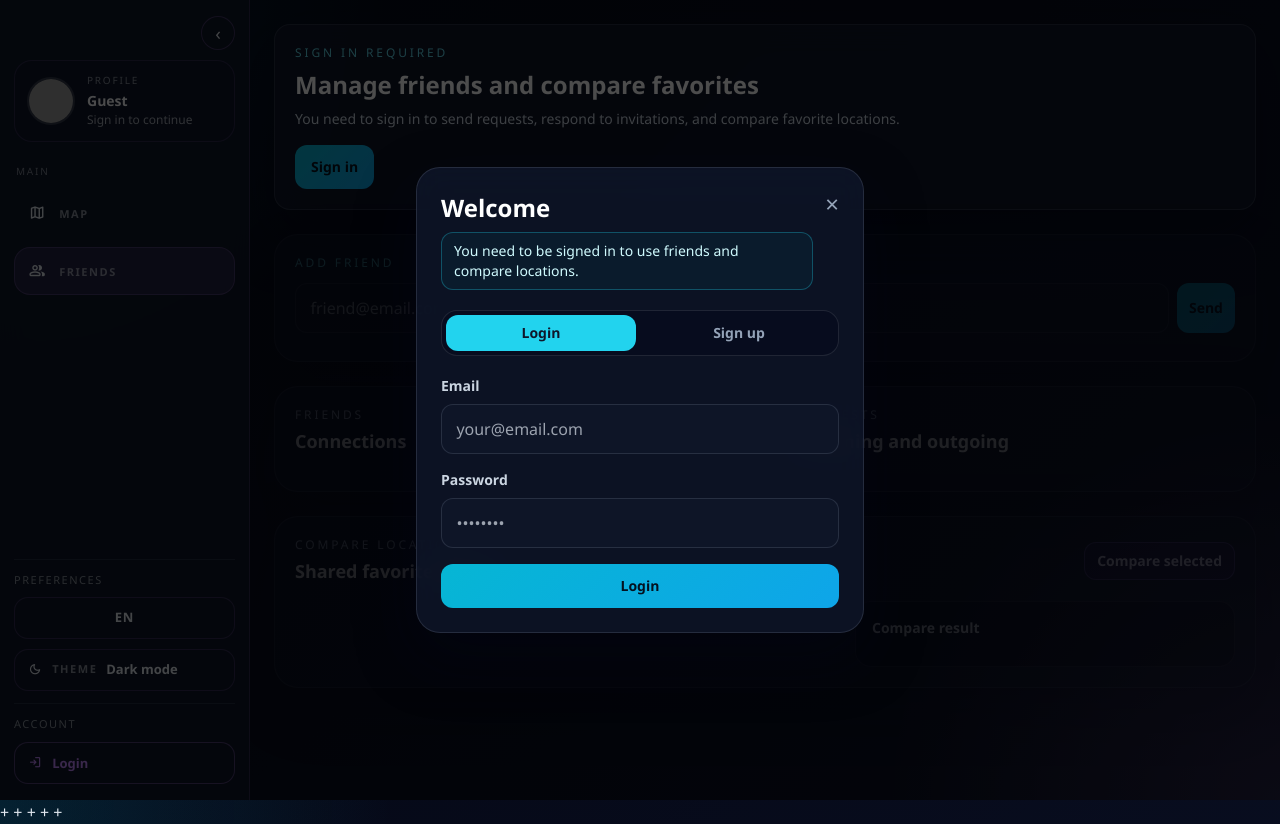
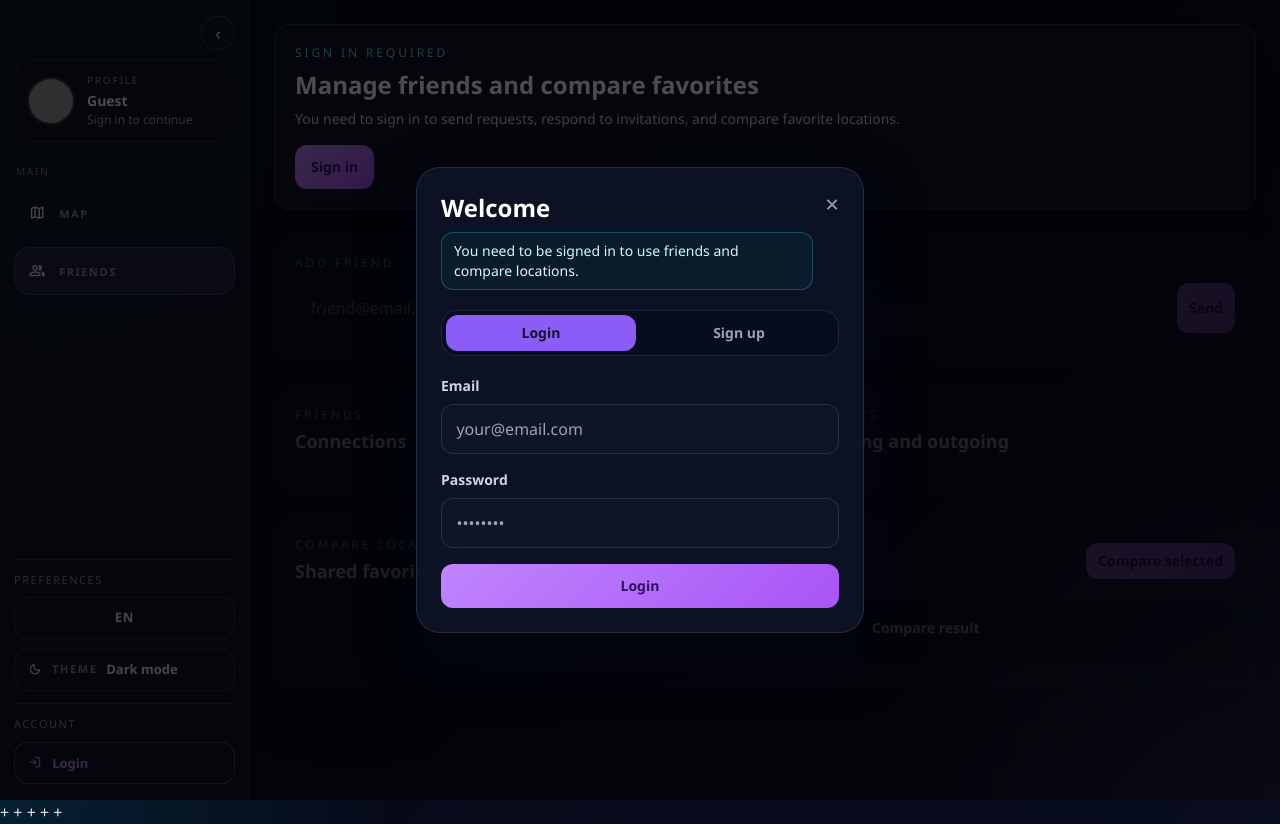
Before and after one commit to s4034563/DiDauDo_DMS4, a website: page friends.html in a window 1280 px wide. Drawn offline with nearby package versions, Linux system fonts and the light colour scheme; grey boxes are pictures that could not be loaded.

Commit message:
Match profile and friends buttons to purple accent

```diff
--- a/friends.html
+++ b/friends.html
@@ -50,7 +50,7 @@
         }
 
         body.theme-light .primary-btn {
-            color: #04111f;
+            color: #2e1065;
         }
 
         .material-symbols-rounded {
@@ -550,8 +550,8 @@
         }
 
         .primary-btn {
-            background: linear-gradient(135deg, #06b6d4, #0ea5e9);
-            color: #04111f;
+            background: linear-gradient(135deg, #c084fc, #a855f7);
+            color: #2e1065;
             font-weight: 800;
         }
 
@@ -651,7 +651,7 @@
                             <p class="text-xs uppercase tracking-[0.24em] text-slate-400">Compare locations</p>
                             <h3 class="mt-1 text-lg font-bold text-white">Shared favorite places</h3>
                         </div>
-                        <button id="compareFavoritesBtn" class="rounded-xl border border-violet-400/35 bg-violet-900/20 px-3 py-2 text-sm font-semibold text-violet-100">Compare selected</button>
+                        <button id="compareFavoritesBtn" class="primary-btn rounded-xl px-3 py-2 text-sm font-semibold">Compare selected</button>
                     </div>
                     <div class="mt-4 grid gap-4 xl:grid-cols-[minmax(0,1fr)_380px]">
                         <div id="compareFriendPicker" class="space-y-2"></div>
@@ -676,7 +676,7 @@
             </div>
 
             <div class="mt-5 flex gap-2 rounded-2xl border border-white/10 bg-slate-950/40 p-1">
-                <button id="loginTabBtn" class="flex-1 rounded-xl bg-cyan-400 px-3 py-2 text-sm font-bold text-slate-900">Login</button>
+                <button id="loginTabBtn" class="flex-1 rounded-xl bg-violet-500 px-3 py-2 text-sm font-bold text-slate-900">Login</button>
                 <button id="signupTabBtn" class="flex-1 rounded-xl px-3 py-2 text-sm font-bold text-slate-400">Sign up</button>
             </div>
 
```
Also changed, not shown: profile.html (+4 -4 lines).
